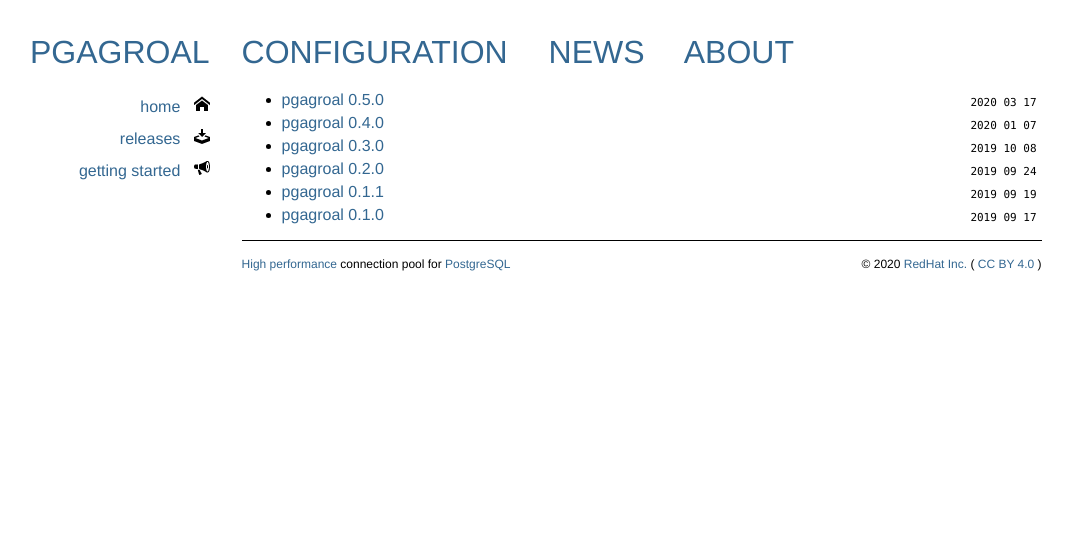
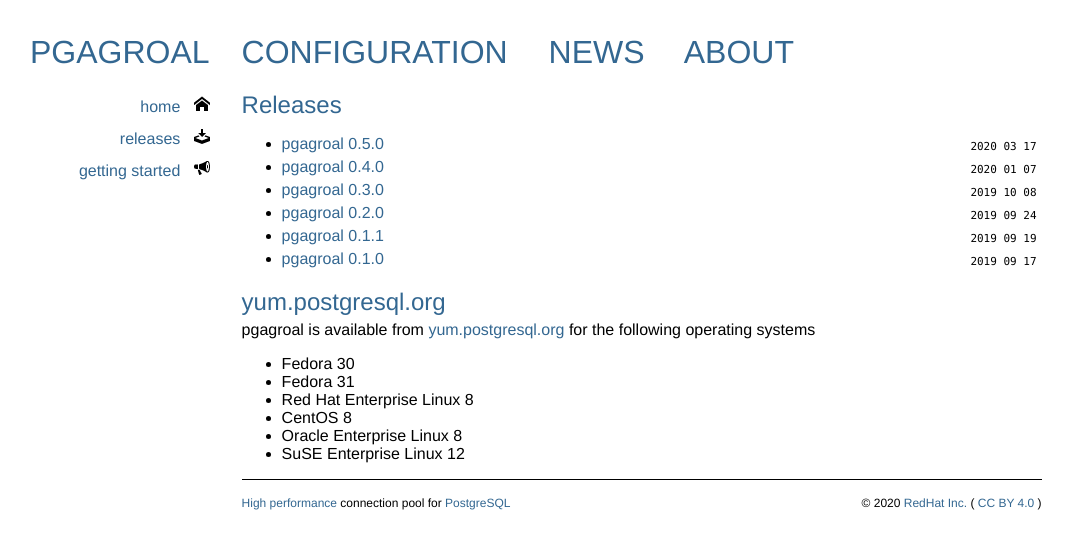
Before and after one commit to agroal/pgagroal, a Jekyll site: the page built from releases.html, in a window 1280 px wide. Shown: the top 549 px of the page, without its empty margins (10-1083 px from the left). Built offline with Jekyll 4.4.1, drawn with Linux system fonts in a browser that asks for light colours; some web fonts are replaced.

Commit message:
Add yum.postgresql.org info

```diff
--- a/releases.html
+++ b/releases.html
@@ -2,13 +2,28 @@
 layout: default
 ---
 
+<div id="home">
   <h1>
     {% for header in site.headers %}
     <a class="header" href="{{ header.url }}">{{ header.name }}</a>
     {% endfor %}
   </h1>
+  <h2>Releases</h2>
   <ul class="posts">
     {% for release in site.data.releases reversed %}
-        <li class="posts"><span class="date">{{ release.date | date: "%Y %m %d" }}</span></a><a href="{{ site.root }}/{{ release.announce }}">{{ release.name }}</a>
+    <li class="posts"><span class="date">{{ release.date | date: "%Y %m %d" }}</span></a><a href="{{ site.root }}/{{ release.announce }}">{{ release.name }}</a></li>
     {% endfor %}
   </ul>
+  <h2>yum.postgresql.org</h2>
+
+  pgagroal is available from <a href="https://yum.postgresql.org">yum.postgresql.org</a> for the following operating systems
+
+  <ul>
+    <li>Fedora 30</li>
+    <li>Fedora 31</li>
+    <li>Red Hat Enterprise Linux 8</li>
+    <li>CentOS 8</li>
+    <li>Oracle Enterprise Linux 8</li>
+    <li>SuSE Enterprise Linux 12</li>
+  </ul>
+</div>
```
Lines whose indentation alone changed are shown as unchanged.
